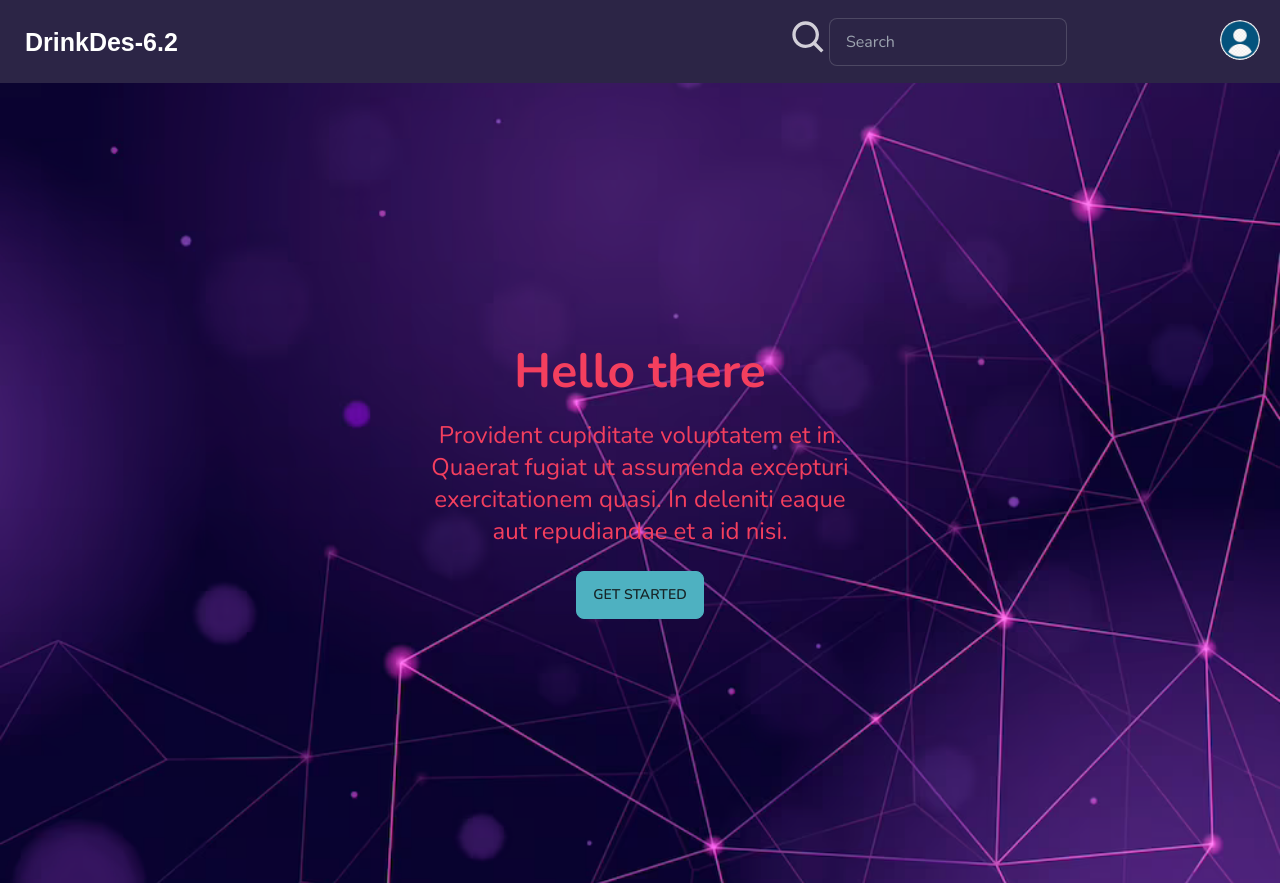
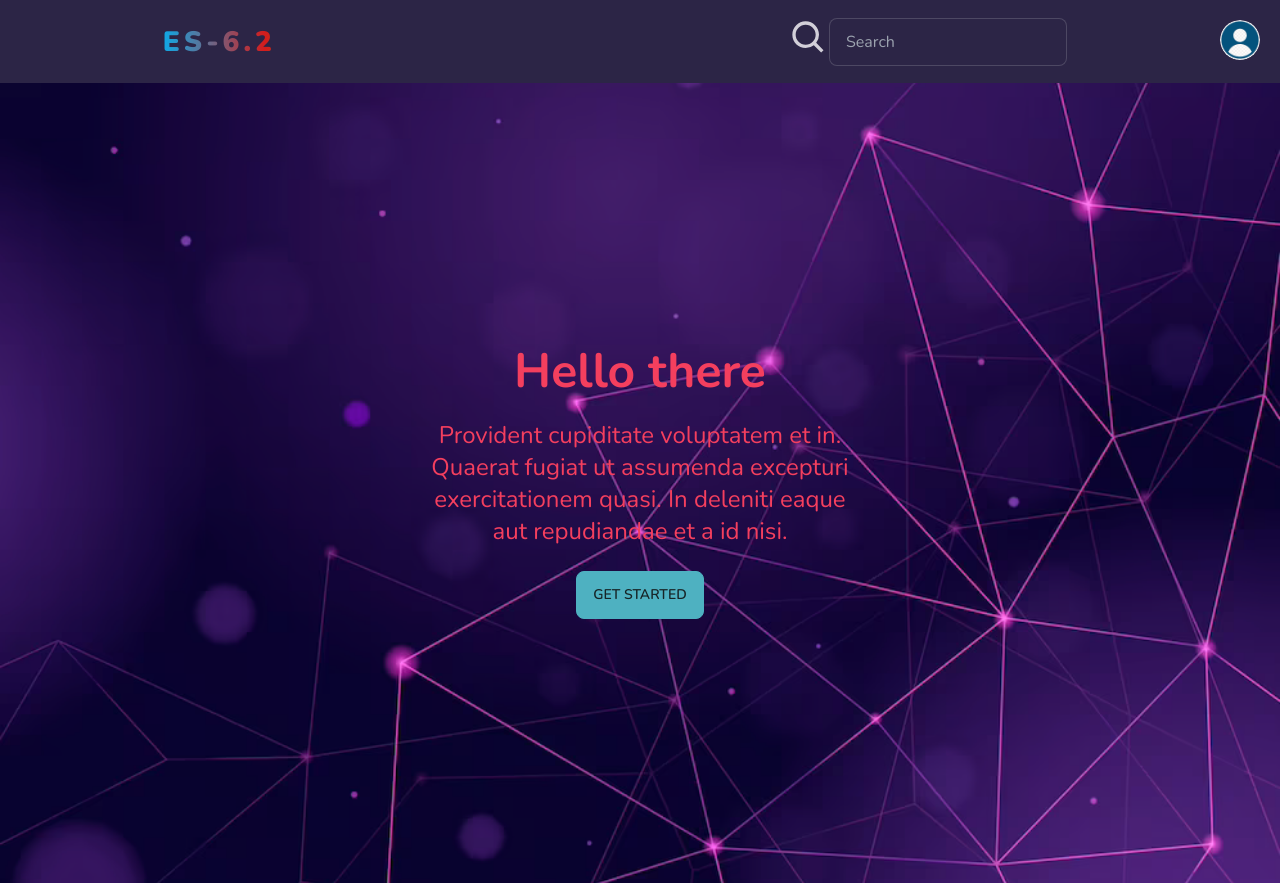
Before and after one commit to SshgurkiratSingh/Drink_Des_Website, a Next.js app in the folder my-app/: page / in a window 1280 px wide. Built offline with nearby package versions, Linux system fonts and the light colour scheme; no server answers.

Commit message:
feat:animTit

```diff
--- a/my-app/app/components/Avatar.tsx
+++ b/my-app/app/components/Avatar.tsx
@@ -6,6 +6,7 @@ interface ImageProps {
 }
 const Avatar: React.FC<ImageProps> = ({ src, alt }) => {
   return (
+    <div className="experimentalBor">
       <Image
         className="rounded-full"
         height="30"
@@ -13,6 +14,7 @@ const Avatar: React.FC<ImageProps> = ({ src, alt }) => {
         src={src || "/images/placeholder.png"}
         alt={alt || "Avatar"}
       />
+    </div>
   );
 };
 
--- a/my-app/app/components/NavBar/Logo.tsx
+++ b/my-app/app/components/NavBar/Logo.tsx
@@ -6,14 +6,7 @@ const Lgog = () => {
   const router = useRouter();
   return (
     <>
-      <h1 className="text-xl titleBut">DrinkDes-6.2</h1>
-      {/* <Image
-        className="hidden md:block cursor-pointer rounded-lg"
-        src="/images/label2.jpeg"
-        alt="ah shit,here we go again"
-        width={100}
-        height={100}
-      /> */}
+      <p className="titBlock text-5xl">DrinkDes-6.2</p>
     </>
   );
 };
--- a/my-app/app/components/NavBar/MenuItem.tsx
+++ b/my-app/app/components/NavBar/MenuItem.tsx
@@ -6,7 +6,7 @@ interface MenuItemProps {
 const MenuItem: React.FC<MenuItemProps> = ({ onClick, label }) => {
   return (
     <li
-      className="px-4 py-3 hover:bg-neutral-500 cursor-pointer transition font-bold"
+      className="px-4 py-3 border border-neutral-200 hover:border-neutral-700 rounded cursor-pointer transition font-bold"
       onClick={onClick}
     >
       {label}
--- a/my-app/app/globals.css
+++ b/my-app/app/globals.css
@@ -11,29 +11,28 @@ main{
   background-repeat: no-repeat;
   background-size: cover;
 }
-.titleBut {
-  color: white;
-  text-decoration: none;
-  font-size: 25px;
-  border: none;
-  background: none;
-  font-weight: 600;
-  font-family: 'Poppins', sans-serif;
+
+.titBlock {
+  position: relative;
+font-weight: bolder;
+
+  text-transform: uppercase;
+  font-size: 2em;
+  letter-spacing: 4px;
+  overflow: hidden;
+  background: linear-gradient(90deg, #0babea, #d41c1c, #11ea19);
+  background-repeat: no-repeat;
+  background-size: 83%;
+  animation: animate 3s linear infinite;
+  -webkit-background-clip: text;
+  -webkit-text-fill-color: rgba(255, 255, 255, 0);
 }
 
-.titleBut::before {
-  margin-left: auto;
+@keyframes animate {
+  0% {
+    background-position: -500%;
+  }
+  100% {
+    background-position: 500%;
+  }
 }
-
-.titleBut::after, .titleBut::before {
-  content: '';
-  width: 0%;
-  height: 2px;
-  background: #f44336;
-  display: block;
-  transition: 0.5s;
-}
-
-.titleBut:hover::after, .titleBut:hover::before {
-  width: 100%;
-}
```
Lines whose indentation alone changed are shown as unchanged.
